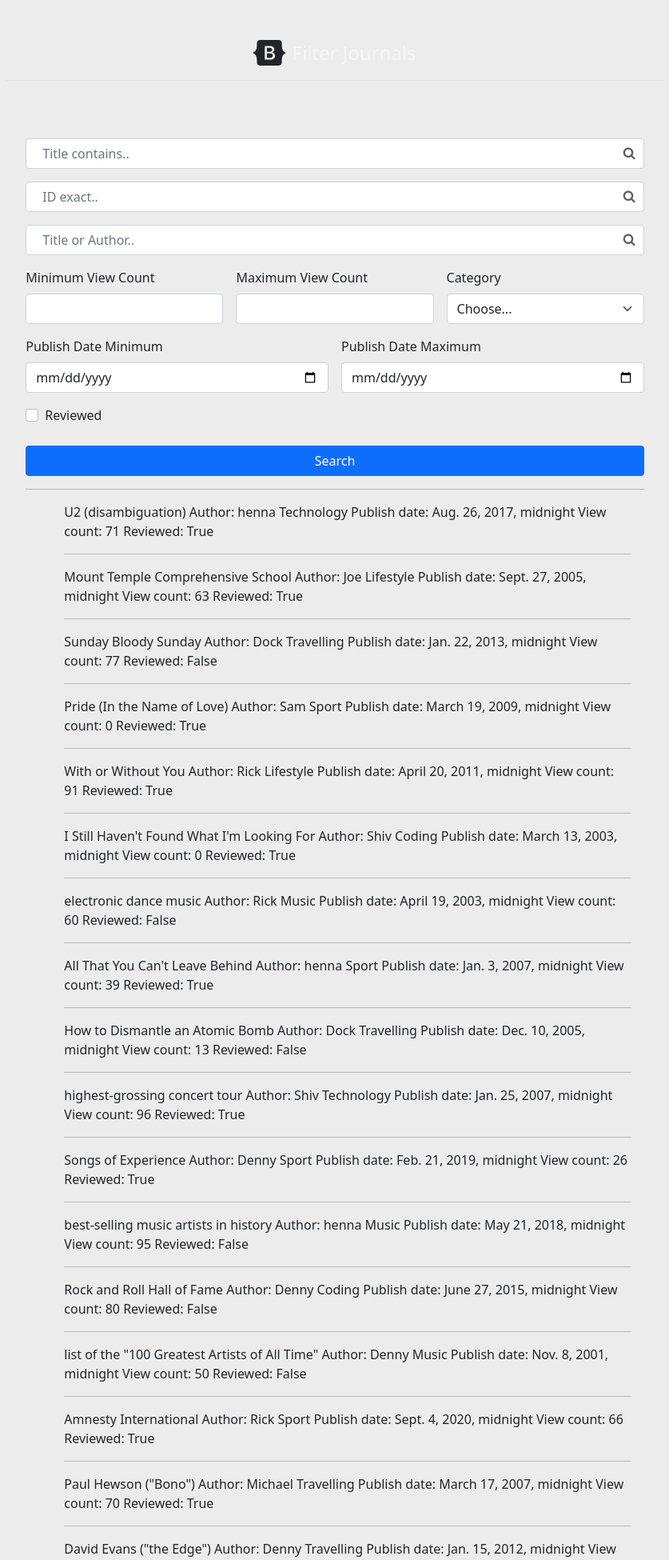
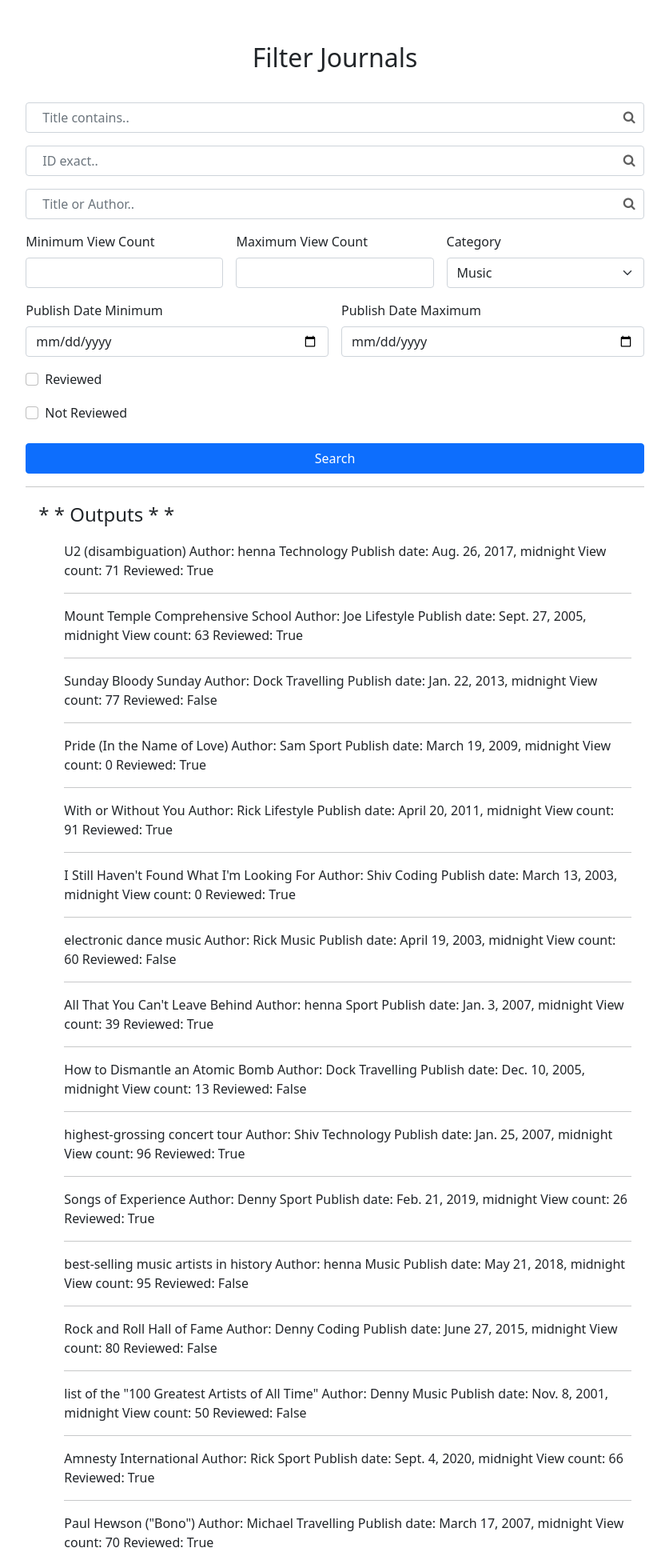
Before and after one commit to Lord-shiv/Filters_Django, a Django app: page /home/ in a window 1280 px wide. Shown: the top 1950 px of the page at 80% size, without its empty margins (221-1058 px from the left). Run offline with Django 3.2, Linux system fonts and the light colour scheme; data comes from the database, SQL or seed files in the repository; both versions use the stored data as it was after the commit.

Commit message:
👷~ add view, date, cat & review filter

```diff
--- a/app_journal/models.py
+++ b/app_journal/models.py
@@ -19,7 +19,7 @@ class Journal(models.Model):
     title = models.CharField(max_length=120)
     author = models.ForeignKey(Author, on_delete=models.CASCADE)
     categories = models.ManyToManyField(Category)
-    publish_date = models.DateTimeField(auto_now_add=True)
+    publish_date = models.DateTimeField()  # auto_now_add=True
     views = models.IntegerField(default=0)
     reviewed = models.BooleanField(default=False)
 
--- a/app_journal/views.py
+++ b/app_journal/views.py
@@ -1,26 +1,59 @@
 from django.shortcuts import render
-from .models import Journal
+from .models import Journal, Category
 from django.db.models import Q
+
+
+def is_valid_query_param(param):
+    return param != '' and param is not None
 
 
 def BootstrapFilterView(request):
     qs = Journal.objects.all()
+    categories = Category.objects.all()
     title_contains_query = request.GET.get('title_contains')
     id_exact_query = request.GET.get('id_exact')
     title_or_author_query = request.GET.get('title_or_author')
+    view_count_min = request.GET.get('view_count_min')
+    view_count_max = request.GET.get('view_count_max')
+    date_min = request.GET.get('date_min')
+    date_max = request.GET.get('date_max')
+    category = request.GET.get('category')
+    reviewed = request.GET.get('reviewed')
+    not_reviewed = request.GET.get('notReviewed')
 
-    if title_contains_query != '' and title_contains_query is not None:
+    if is_valid_query_param(title_contains_query):
         qs = qs.filter(title__icontains=title_contains_query)
 
-    elif id_exact_query != '' and id_exact_query is not None:
+    elif is_valid_query_param(id_exact_query):
         qs = qs.filter(id=id_exact_query)
 
-    elif title_or_author_query != '' and title_or_author_query is not None:
+    elif is_valid_query_param(title_or_author_query):
         qs = qs.filter(Q(title__icontains=title_or_author_query) |
-                       Q(author__name__icontains=title_or_author_query)
-                       ).distinct()
+                       Q(author__name__icontains=title_or_author_query)).distinct()
+
+    if is_valid_query_param(view_count_min):
+        qs = qs.filter(views__gte=view_count_min)
+
+    if is_valid_query_param(view_count_max):
+        qs = qs.filter(views__lte=view_count_max)
+
+    if is_valid_query_param(date_min):
+        qs = qs.filter(publish_date__gte=date_min)
+
+    if is_valid_query_param(date_max):
+        qs = qs.filter(publish_date__lte=date_max)
+
+    if is_valid_query_param(category) and category != 'choose..':
+        qs = qs.filter(categories__name=category)
+
+    if reviewed == 'on':
+        qs = qs.filter(reviewed=True)
+
+    elif not_reviewed == 'on':
+        qs = qs.filter(reviewed=False)
 
     context = {
-        'queryset': qs
+        'queryset': qs,
+        'categories': categories
     }
     return render(request, "bootstrap_form.html", context)
--- a/static/style.css
+++ b/static/style.css
@@ -1,5 +1,10 @@
-.fs-4 {
-    color: whitesmoke;
+h2 {
+    text-align: center;
+    color: royalblue;
+}
+
+body {
+    background-color: #f8f4ff;
 }
 
 input[type=text]:focus {
--- a/templates/bootstrap_form.html
+++ b/templates/bootstrap_form.html
@@ -19,19 +19,12 @@
 
 </head>
 
-<body style="background-color: rgb(236, 236, 236);">
+<body>
 
     <div class="col-lg-8 mx-auto p-3 py-md-5">
-        <header class="d-flex justify-content-center pb-3 mb-5 border-bottom">
+        <header class="d-flex justify-content-center pb-2">
             <a href="/" class="d-flex align-items-center text-dark text-decoration-none">
-                <svg xmlns="http://www.w3.org/2000/svg" width="40" height="32" class="me-2" viewBox="0 0 118 94"
-                    role="img">
-                    <title>application</title>
-                    <path fill-rule="evenodd" clip-rule="evenodd"
-                        d="M24.509 0c-6.733 0-11.715 5.893-11.492 12.284.214 6.14-.064 14.092-2.066 20.577C8.943 39.365 5.547 43.485 0 44.014v5.972c5.547.529 8.943 4.649 10.951 11.153 2.002 6.485 2.28 14.437 2.066 20.577C12.794 88.106 17.776 94 24.51 94H93.5c6.733 0 11.714-5.893 11.491-12.284-.214-6.14.064-14.092 2.066-20.577 2.009-6.504 5.396-10.624 10.943-11.153v-5.972c-5.547-.529-8.934-4.649-10.943-11.153-2.002-6.484-2.28-14.437-2.066-20.577C105.214 5.894 100.233 0 93.5 0H24.508zM80 57.863C80 66.663 73.436 72 62.543 72H44a2 2 0 01-2-2V24a2 2 0 012-2h18.437c9.083 0 15.044 4.92 15.044 12.474 0 5.302-4.01 10.049-9.119 10.88v.277C75.317 46.394 80 51.21 80 57.863zM60.521 28.34H49.948v14.934h8.905c6.884 0 10.68-2.772 10.68-7.727 0-4.643-3.264-7.207-9.012-7.207zM49.948 49.2v16.458H60.91c7.167 0 10.964-2.876 10.964-8.281 0-5.406-3.903-8.178-11.425-8.178H49.948z"
-                        fill="currentColor"></path>
-                </svg>
-                <span class="fs-4">Filter Journals</span>
+                <span class="fs-2">Filter Journals</span>
             </a>
         </header>
         <!-- <div class="form-row">
@@ -79,8 +72,9 @@
                 <div class="col-md-4">
                     <label for="category" class="form-label">Category</label>
                     <select id="category" class="form-select" name="category">
-                        <option selected>Choose...</option>
-                        <option>...</option>
+                        {% for cat in categories %}
+                        <option value="{{ cat }}">{{ cat }}</option>
+                        {% endfor %}
                     </select>
                 </div>
                 <div class="col-md-6">
@@ -99,6 +93,14 @@
                         </label>
                     </div>
                 </div>
+                <div class="col-12">
+                    <div class="form-check">
+                        <input class="form-check-input" type="checkbox" id="notReviewed" name="notReviewed">
+                        <label class="form-check-label" for="reviewed">
+                            Not Reviewed
+                        </label>
+                    </div>
+                </div>
                 <div class="col-12 p-2">
                     <div class="d-grid gap-2">
                         <button type="submit" class="btn btn-primary">Search</button>
@@ -107,6 +109,8 @@
             <hr>
 
             <div class="container">
+                <span class="fs-4">* * Outputs * *</span>
+                <p></p>
                 <ul style="list-style-type:none !important;">
                     {% for journal in queryset %}
                     <li>
```
Also changed, not shown: app_journal/migrations/0002_alter_journal_publish_date.py (added), db.sqlite3.
